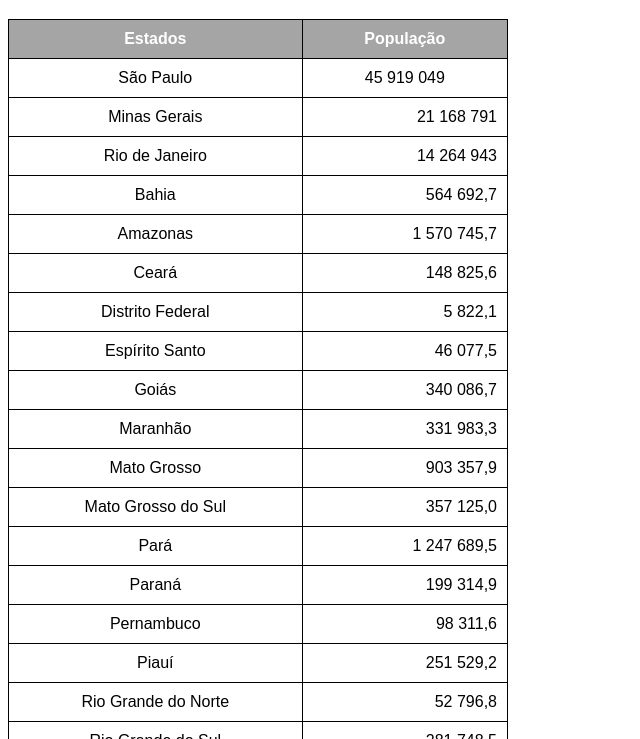
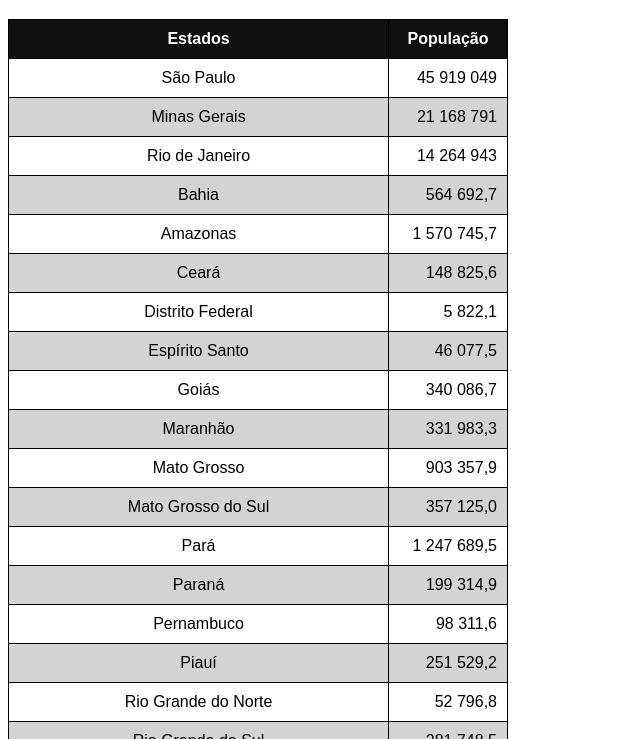
Before and after one commit to Jonatas-da-silva/html-e-css, a plain HTML site: page ex023/tabela002.html in a window 1280 px wide. Shown: the part 61-800 px from the top of the page, without its empty margins (0-640 px from the left). Drawn offline with Linux system fonts and the light colour scheme.

Commit message:
cabeçalhos fixo

```diff
--- a/ex023/tabela002.html
+++ b/ex023/tabela002.html
@@ -8,15 +8,24 @@
 
         body{
             font-family: Arial, Helvetica, sans-serif;
+            position: relative;
         }
         table{
             width: 500px;
             border-collapse: collapse;
             text-align: center;
         }
+        thead > tr > th{
+            position: sticky;
+            top: 0;
+            background-color:rgba(0, 0, 0, 0.753);
+        }
         thead,tfoot{
-            background-color: rgba(0, 0, 0, 0.351);
+            background-color: rgba(0, 0, 0, 0.753);
             color: rgb(255, 255, 255);
+        }
+        tbody>tr:nth-child(even){
+            background-color: lightgray;
         }
         td, th{
             border: 1px solid black;
@@ -24,6 +33,7 @@
         }
         .num{
             text-align: right;
+            width: 98px;
         }
     </style>
 </head>
@@ -39,7 +49,7 @@
         <tbody><!--Criação do corpo da minha tabela-->
             <tr> <!--Criação de uma linha-->
                 <td>São Paulo</td><!--Criação de uma célula de dado-->
-                <td>45 919 049</td>
+                <td class="num">45 919 049</td>
             </tr>
             <tr>
                 <td>Minas Gerais</td>
```
